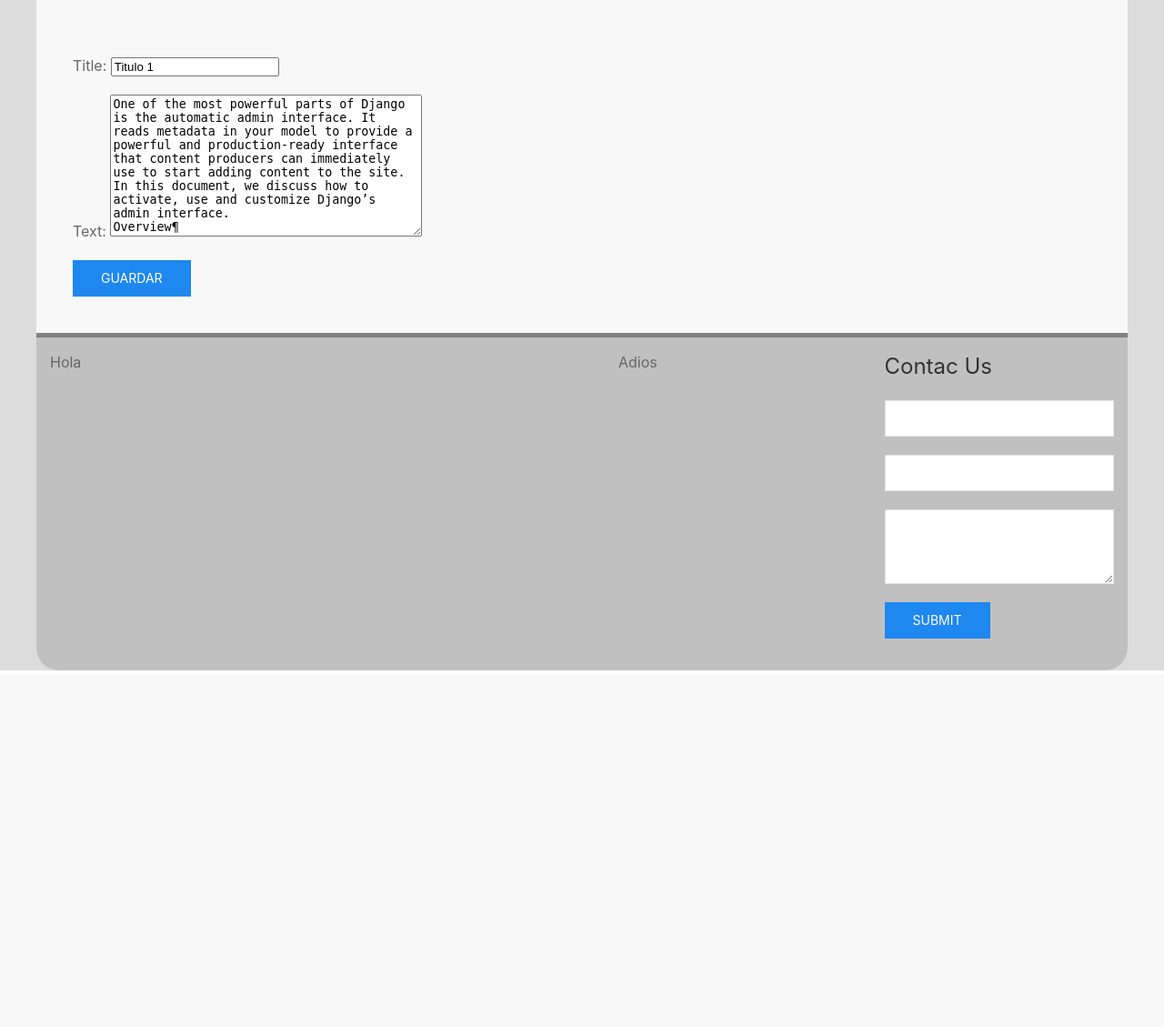
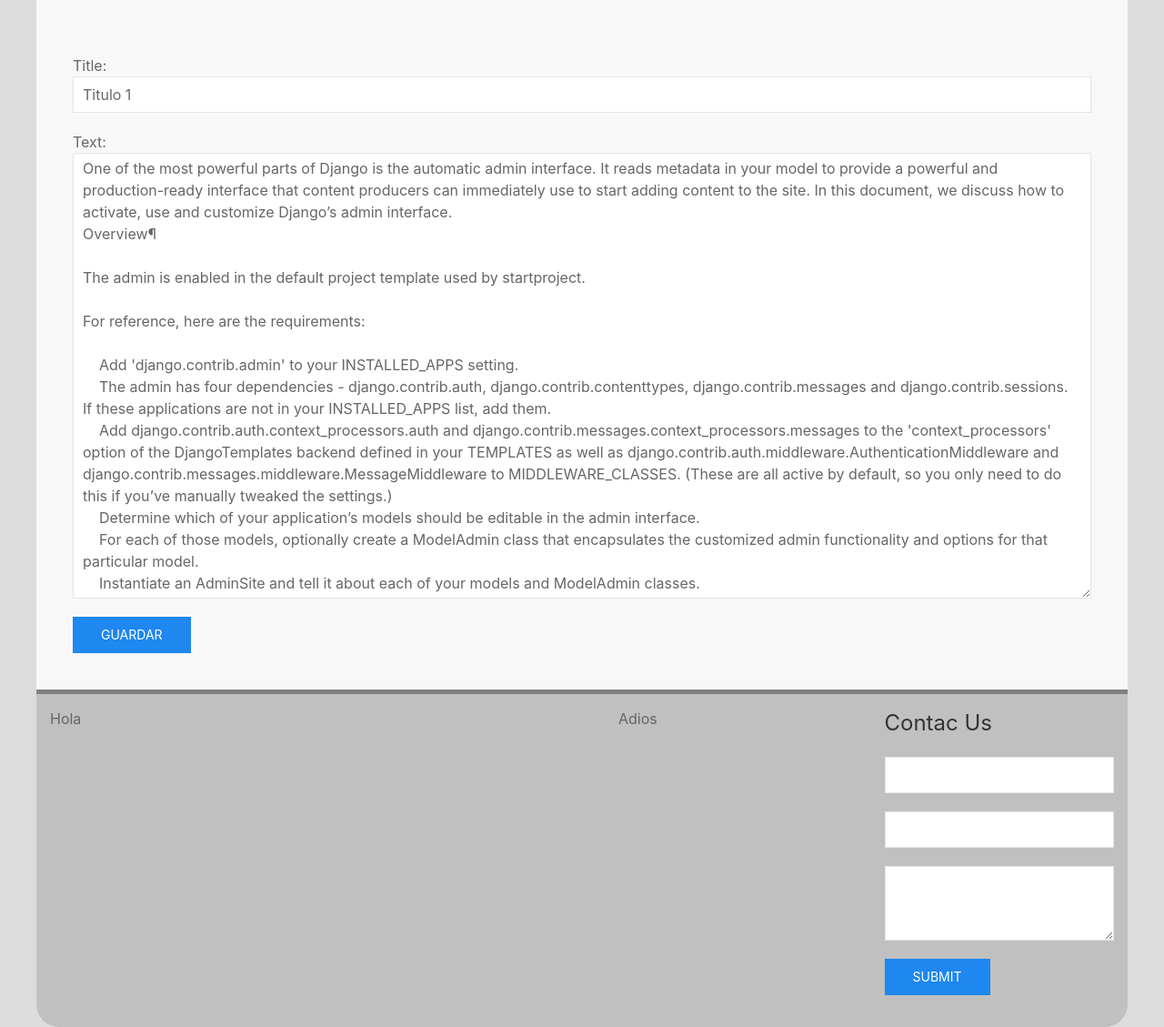
Before and after one commit to therick96/django_practica, a Django app: a page that uses Proyecto_1/blog/templates/blog/post_edit.html in a window 1280 px wide. Shown: the part 130-1259 px from the top of the page at 91% size. Before the commit the page ends 867 px from the top, so only its background shows below. Run offline with Django 3.2, Linux system fonts and the light colour scheme; data comes from the database, SQL or seed files in the repository; both versions use the stored data as it was after the commit.

Commit message:
Modificados los campos en el formulario

```diff
--- a/Proyecto_1/blog/forms.py
+++ b/Proyecto_1/blog/forms.py
@@ -2,6 +2,19 @@
 from .models import Post
 
 class PostForm(forms.ModelForm):
+
+    def __init__(self, *args, **kwargs):
+
+        super(PostForm, self).__init__(*args, **kwargs)
+
+        self.fields["title"].widget.attrs = {
+            'class' : 'uk-input',
+        }
+        self.fields["text"].widget.attrs = {
+            'class' : "uk-textarea",
+            'rows' : 20,
+        }
+
     class Meta:
         model = Post
-        fields = ("title", "text")
+        fields = ["title", "text"]
--- a/Proyecto_1/blog/templates/blog/post_detail.html
+++ b/Proyecto_1/blog/templates/blog/post_detail.html
@@ -5,6 +5,7 @@
         <h1 class="uk-article-title uk-text-center">{{post.title}}</h1>
         <p class="uk-article-meta">
             Write by: {{post.author}} - {{post.create_date}}
+            <a href="{% url 'post_edit' pk=post.pk %}" class="uk-button uk-button-primary">Edit</a>
         </p>
         <p>{{post.text}}</p>
     </article>
--- a/Proyecto_1/blog/templates/blog/post_edit.html
+++ b/Proyecto_1/blog/templates/blog/post_edit.html
@@ -3,9 +3,11 @@
 {% block content %}
 
     <form action="" method="POST" class="uk-form-vertical">
-        <div class="uk-margin uk-grid-large">
-            {% csrf_token %}
-            {{form.as_p}}
+        <div class="uk-margin uk-grid-small">
+            <div class="uk-width-1-1">
+                {% csrf_token %}
+                {{form.as_p}}
+            </div>
         </div>
         <button class="uk-button uk-button-primary">
             Guardar
```
Also changed, not shown: Proyecto_1/db.sqlite3, 2 other files.
